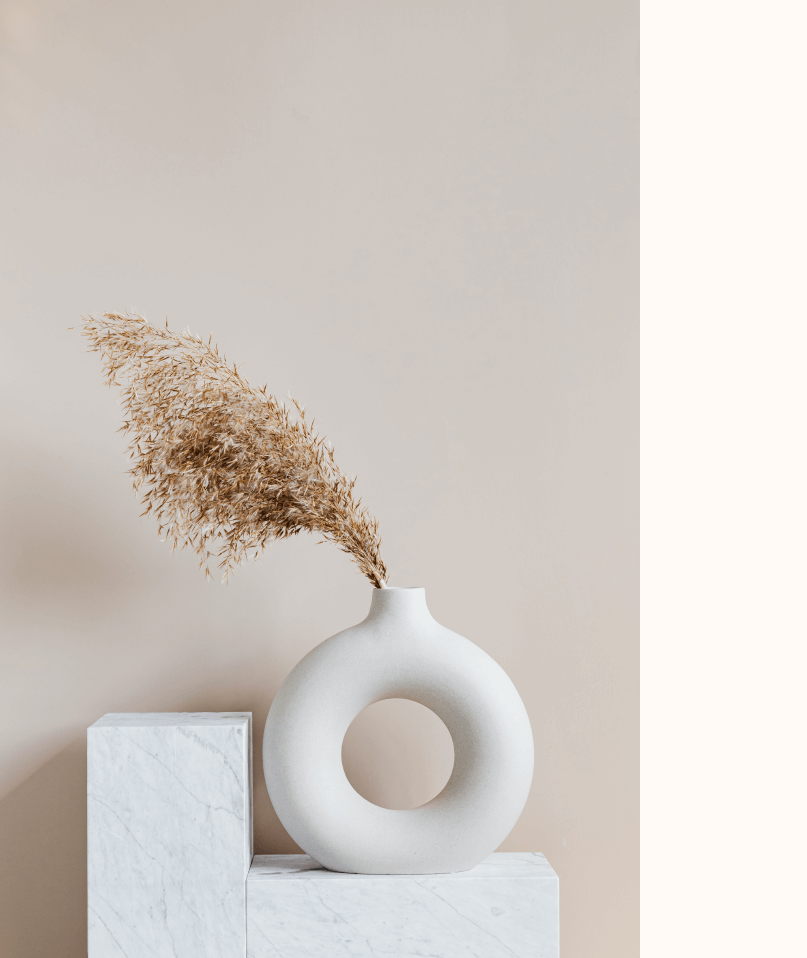
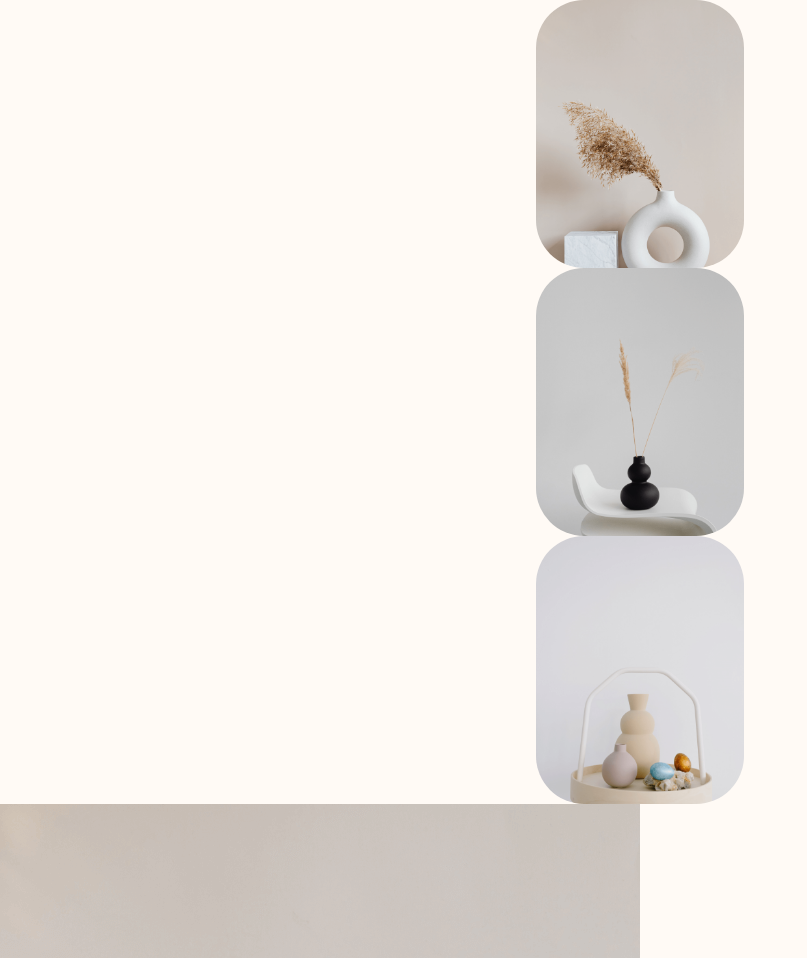
Before and after one commit to DeenoDev/Responsive-Image-Gallery-Slider, a plain HTML site: page index.html in a window 1280 px wide. Shown: the top 958 px of the page, without its empty margins (0-807 px from the left). Drawn offline with nearby package versions, Linux system fonts and the light colour scheme.

Commit message:
gallery section styled.

```diff
--- a/assets/css/styles.css
+++ b/assets/css/styles.css
@@ -40,3 +40,19 @@ img {
   max-width: 100%;
   height: auto;
 }
+
+/* -----------------GALLERY----------------- */
+.gallery{
+  height: 100vh;
+  display: grid;
+}
+
+.gallery__card{
+  position:relative;
+  width: 208px ;
+  height: 268px;
+  border-radius: 3rem;
+  margin-left: auto;
+  margin-right: auto;
+  overflow: hidden;
+}
```
